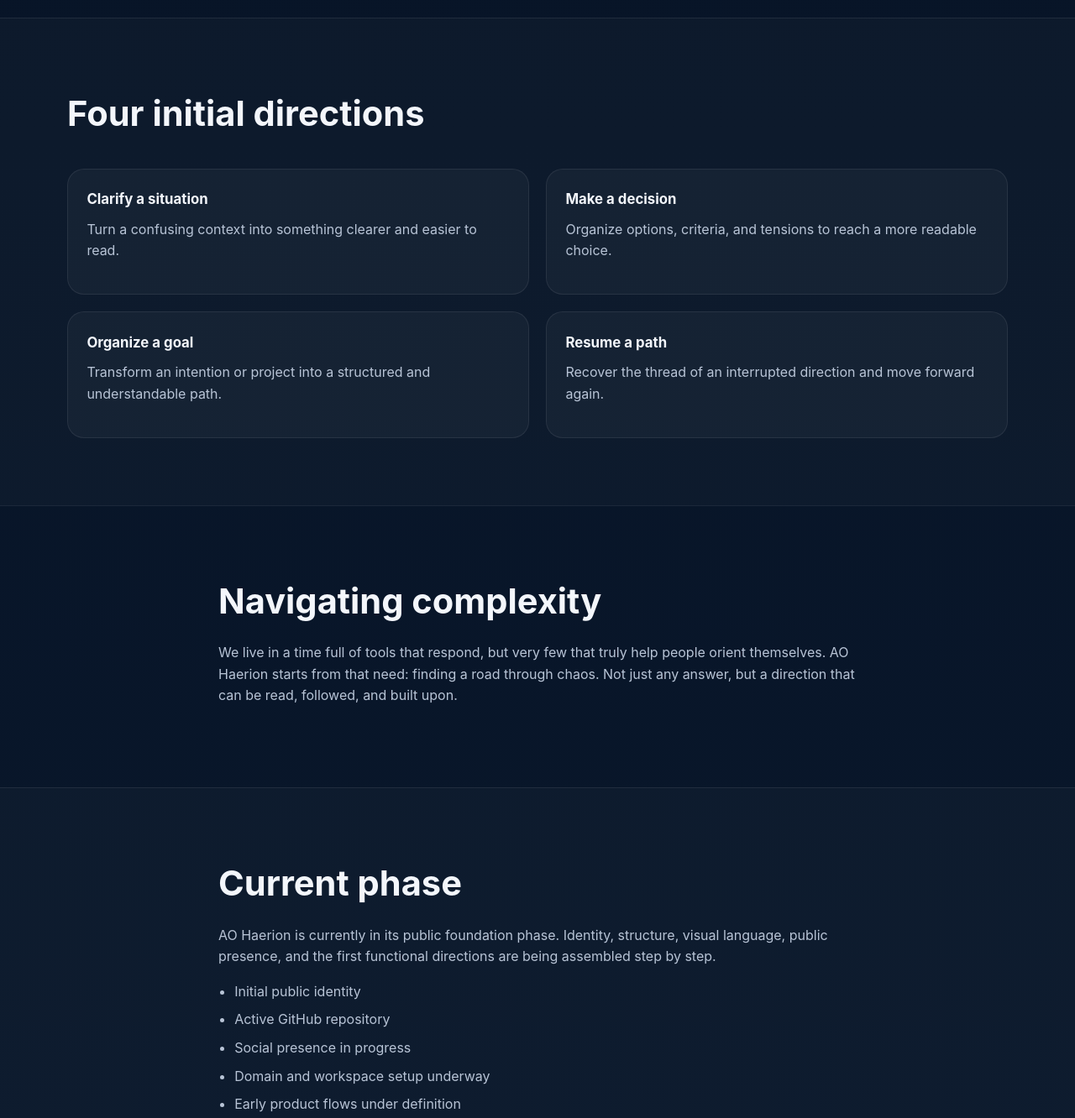
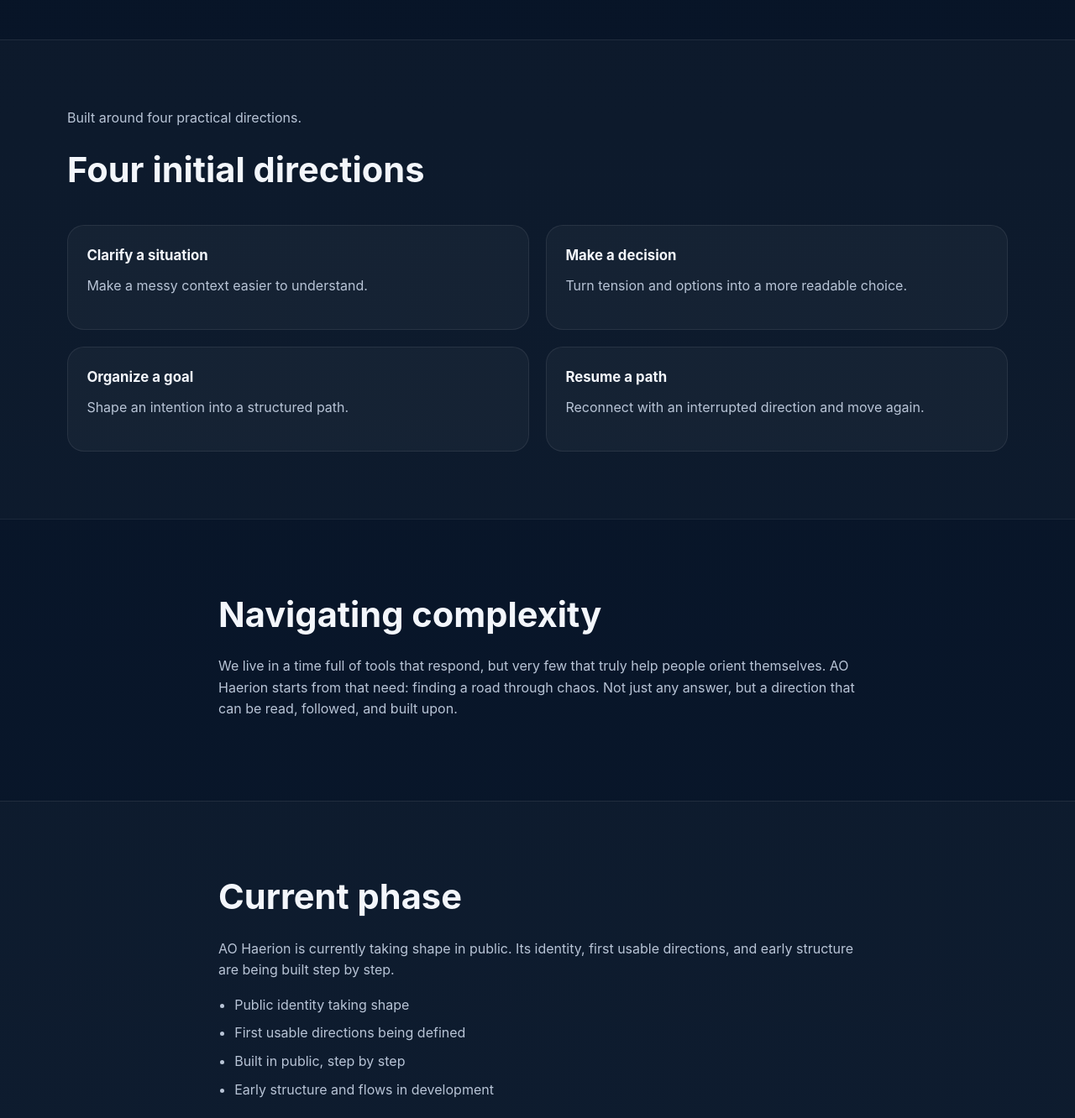
Before and after one commit to aohaerion/aohaerion.github.io, a plain HTML site: page index.html in a window 1280 px wide. Shown: the part 1240-2572 px from the top of the page at 84% size. Drawn offline with Linux system fonts and the light colour scheme.

Commit message:
Update index.html
modifica commenti lato CTA

```diff
--- a/index.html
+++ b/index.html
@@ -22,7 +22,11 @@
       <h1>A road through chaos</h1>
 
       <p class="subtitle">
-      An evolving project built to help clarify situations, structure decisions, and move forward through complexity.
+        An evolving project built to help clarify situations, structure decisions, and move forward through complexity.
+      </p>
+
+      <p class="hero-note">
+        Follow the project as its first usable directions take shape.
       </p>
 
       <div class="hero-actions">
@@ -60,26 +64,27 @@
 
     <section class="section alt">
       <div class="container">
+        <p class="section-kicker">Built around four practical directions.</p>
         <h2>Four initial directions</h2>
         <div class="grid">
           <article class="card">
             <h3>Clarify a situation</h3>
-            <p>Turn a confusing context into something clearer and easier to read.</p>
+            <p>Make a messy context easier to understand.</p>
           </article>
 
           <article class="card">
             <h3>Make a decision</h3>
-            <p>Organize options, criteria, and tensions to reach a more readable choice.</p>
+            <p>Turn tension and options into a more readable choice.</p>
           </article>
 
           <article class="card">
             <h3>Organize a goal</h3>
-            <p>Transform an intention or project into a structured and understandable path.</p>
+            <p>Shape an intention into a structured path.</p>
           </article>
 
           <article class="card">
             <h3>Resume a path</h3>
-            <p>Recover the thread of an interrupted direction and move forward again.</p>
+            <p>Reconnect with an interrupted direction and move again.</p>
           </article>
         </div>
       </div>
@@ -100,17 +105,15 @@
       <div class="container narrow">
         <h2>Current phase</h2>
         <p>
-          AO Haerion is currently in its public foundation phase.
-          Identity, structure, visual language, public presence, and the first functional directions
-          are being assembled step by step.
+          AO Haerion is currently taking shape in public. Its identity, first usable directions,
+          and early structure are being built step by step.
         </p>
 
         <ul class="status-list">
-          <li>Initial public identity</li>
-          <li>Active GitHub repository</li>
-          <li>Social presence in progress</li>
-          <li>Domain and workspace setup underway</li>
-          <li>Early product flows under definition</li>
+          <li>Public identity taking shape</li>
+          <li>First usable directions being defined</li>
+          <li>Built in public, step by step</li>
+          <li>Early structure and flows in development</li>
         </ul>
       </div>
     </section>
```
